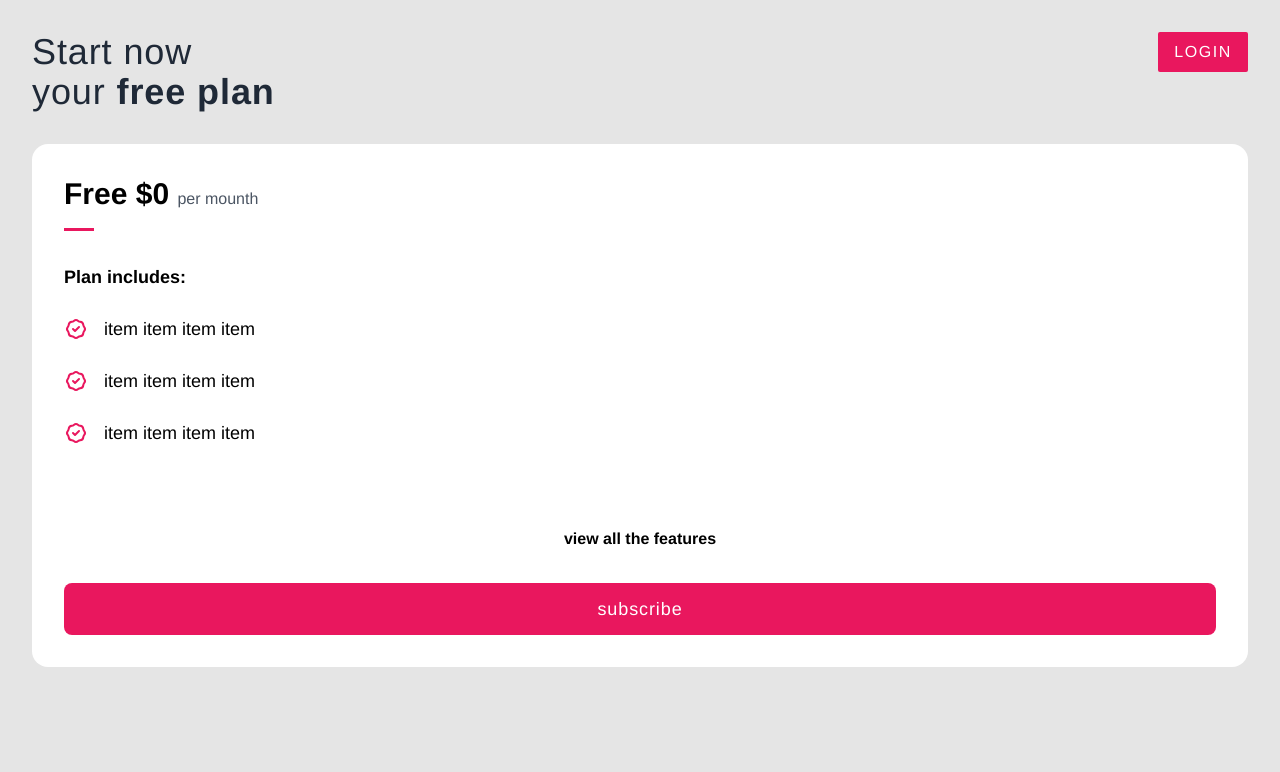
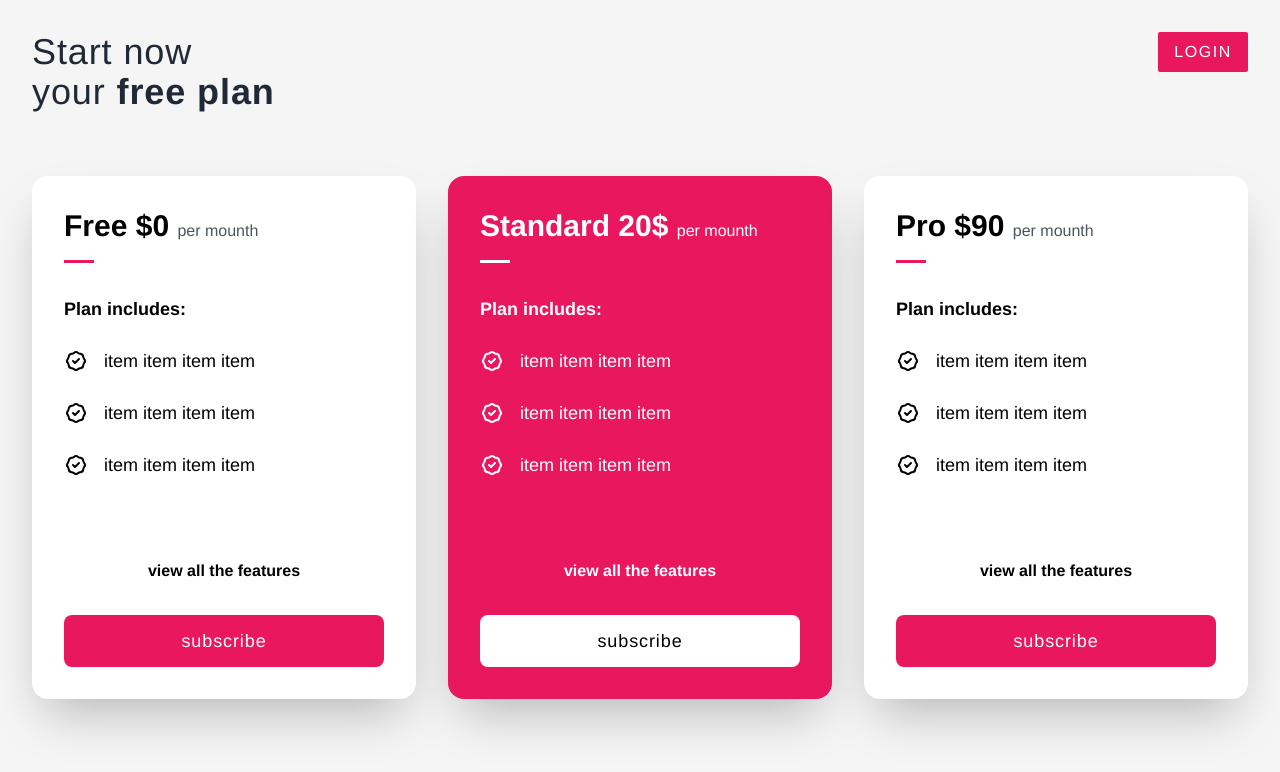
Before and after one commit to todelusion/Pricing-plan, a Vue app: page / in a window 1280 px wide. Shown: the top 772 px of the page. Built offline with nearby package versions, Linux system fonts and the light colour scheme.

Commit message:
2022.01.20_Card done

```diff
--- a/src/App.vue
+++ b/src/App.vue
@@ -19,4 +19,5 @@ export default {
   -webkit-font-smoothing: antialiased;
   -moz-osx-font-smoothing: grayscale;
 }
+
 </style>
--- a/src/components/Card.vue
+++ b/src/components/Card.vue
@@ -1,50 +1,66 @@
 <template>
-<body class="bg-[#E5E5E5]">
-    <div class="p-4 h-screen lg:p-8">
+
+    <body class="bg-[#F5F5F5] min-h-screen">
+        <div class="pt-5 px-16 lg:p-8">
             <div class="flex justify-between items-start lg:max-w-[1280px] lg:mx-auto">
                 <div class="border-gray-500">
                     <h1 class="text-4xl text-gray-800 tracking-wide">Start now</h1>
                     <p class="text-4xl text-gray-800 tracking-wide">your <span class="font-bold">free plan</span></p>
                 </div>
-            <button class="bg-primary text-white py-2 px-4 tracking-widest rounded-sm ring-primary ring-offset-2 active:ring-2 duration-100">LOGIN</button>
+                <button
+                    class="bg-primary text-white py-2 px-4 tracking-widest rounded-sm ring-primary ring-offset-2 active:ring-2 duration-100">LOGIN</button>
             </div>
-    <div class="mt-8  lg:max-w-[1280px] lg:mx-auto">
-        <div class="w-full p-8 mt-8 bg-secondary rounded-2xl">
-            <p class="text-3xl font-bold">Free $0 <span class="text-base text-gray-600 font-medium">per mounth</span></p>
+            <div class="lg:grid lg:grid-cols-3 lg:justify-evenly lg:gap-8 lg:max-w-[1280px] lg:mx-auto">
+                <div class="w-full p-8 mt-16 bg-secondary rounded-2xl hover:scale-105 duration-150 shadow-2xl">
+                    <p class="text-3xl font-bold">Free $0 <span class="text-base text-gray-600 font-medium">per
+                            mounth</span></p>
                     <div class="w-[30px] h-[3px] bg-primary mt-4"></div>
                     <p class="mt-8 font-bold text-lg">Plan includes:</p>
 
-            <!-- 未使用v-for -->
-            <!-- <ul id="list1" class="text-lg mb-20">
-                <li class="flex items-center mt-6">
-                    <svg xmlns="http://www.w3.org/2000/svg" class="h-6 w-6 mr-4 text-primary" fill="none" viewBox="0 0 24 24" stroke="currentColor">
-  <path stroke-linecap="round" stroke-linejoin="round" stroke-width="2" d="M9 12l2 2 4-4M7.835 4.697a3.42 3.42 0 001.946-.806 3.42 3.42 0 014.438 0 3.42 3.42 0 001.946.806 3.42 3.42 0 013.138 3.138 3.42 3.42 0 00.806 1.946 3.42 3.42 0 010 4.438 3.42 3.42 0 00-.806 1.946 3.42 3.42 0 01-3.138 3.138 3.42 3.42 0 00-1.946.806 3.42 3.42 0 01-4.438 0 3.42 3.42 0 00-1.946-.806 3.42 3.42 0 01-3.138-3.138 3.42 3.42 0 00-.806-1.946 3.42 3.42 0 010-4.438 3.42 3.42 0 00.806-1.946 3.42 3.42 0 013.138-3.138z" />
-                    </svg>
+                    <!-- 嘗試使用v-for -->
+                    <ul id="list1" class="text-lg mb-20">
+                        <Clist />
+                        <Clist />
+                        <Clist />
+                    </ul>
 
-
-                    item item item item
-                </li>
-                 <li class="flex items-center mt-6">
-                    <svg xmlns="http://www.w3.org/2000/svg" class="h-6 w-6 mr-4 text-primary" fill="none" viewBox="0 0 24 24" stroke="currentColor">
-  <path stroke-linecap="round" stroke-linejoin="round" stroke-width="2" d="M9 12l2 2 4-4M7.835 4.697a3.42 3.42 0 001.946-.806 3.42 3.42 0 014.438 0 3.42 3.42 0 001.946.806 3.42 3.42 0 013.138 3.138 3.42 3.42 0 00.806 1.946 3.42 3.42 0 010 4.438 3.42 3.42 0 00-.806 1.946 3.42 3.42 0 01-3.138 3.138 3.42 3.42 0 00-1.946.806 3.42 3.42 0 01-4.438 0 3.42 3.42 0 00-1.946-.806 3.42 3.42 0 01-3.138-3.138 3.42 3.42 0 00-.806-1.946 3.42 3.42 0 010-4.438 3.42 3.42 0 00.806-1.946 3.42 3.42 0 013.138-3.138z" />
-                    </svg>
-                    item item item item
-                </li>
-                 <li class="flex items-center mt-6">
-                    <svg xmlns="http://www.w3.org/2000/svg" class="h-6 w-6 mr-4 text-primary" fill="none" viewBox="0 0 24 24" stroke="currentColor">
-  <path stroke-linecap="round" stroke-linejoin="round" stroke-width="2" d="M9 12l2 2 4-4M7.835 4.697a3.42 3.42 0 001.946-.806 3.42 3.42 0 014.438 0 3.42 3.42 0 001.946.806 3.42 3.42 0 013.138 3.138 3.42 3.42 0 00.806 1.946 3.42 3.42 0 010 4.438 3.42 3.42 0 00-.806 1.946 3.42 3.42 0 01-3.138 3.138 3.42 3.42 0 00-1.946.806 3.42 3.42 0 01-4.438 0 3.42 3.42 0 00-1.946-.806 3.42 3.42 0 01-3.138-3.138 3.42 3.42 0 00-.806-1.946 3.42 3.42 0 010-4.438 3.42 3.42 0 00.806-1.946 3.42 3.42 0 013.138-3.138z" />
-                    </svg>
-                    item item item item
-                </li>
-            </ul> -->
+                    <a href="#" class="block w-full mb-8 font-bold text-center">view all the features</a>
+                    <button
+                        class="w-full bg-primary py-3 text-white rounded-lg tracking-wider text-lg">subscribe</button>
+                </div>
+                <div class="w-full p-8 mt-16 bg-primary rounded-2xl hover:scale-105 duration-150 text-white shadow-2xl">
+                    <p class="text-3xl font-bold">Standard 20$ <span class="text-base text-white font-medium">per
+                            mounth</span></p>
+                    <div class="w-[30px] h-[3px] bg-white mt-4"></div>
+                    <p class="mt-8 font-bold text-lg">Plan includes:</p>
 
                     <!-- 嘗試使用v-for -->
                     <ul id="list1" class="text-lg mb-20">
-            <Clist /><Clist /><Clist />
+                        <Clist color="text-white" />
+                        <Clist color="text-white" />
+                        <Clist color="text-white" />
                     </ul>
 
                     <a href="#" class="block w-full mb-8 font-bold text-center">view all the features</a>
-            <button class="w-full bg-primary py-3 text-white rounded-lg tracking-wider text-lg">subscribe</button>
+                    <button
+                        class="w-full bg-white py-3 text-black rounded-lg tracking-wider text-lg">subscribe</button>
+                </div>
+                <div class="w-full p-8 mt-16 bg-secondary rounded-2xl hover:scale-105 duration-150 shadow-2xl">
+                    <p class="text-3xl font-bold">Pro $90 <span class="text-base text-gray-600 font-medium">per
+                            mounth</span></p>
+                    <div class="w-[30px] h-[3px] bg-primary mt-4"></div>
+                    <p class="mt-8 font-bold text-lg">Plan includes:</p>
+
+                    <!-- 嘗試使用v-for -->
+                    <ul id="list1" class="text-lg mb-20">
+                        <Clist />
+                        <Clist />
+                        <Clist />
+                    </ul>
+
+                    <a href="#" class="block w-full mb-8 font-bold text-center">view all the features</a>
+                    <button
+                        class="w-full bg-primary py-3 text-white rounded-lg tracking-wider text-lg">subscribe</button>
                 </div>
             </div>
         </div>
@@ -54,12 +70,17 @@
 <script>
     import Clist from './Clist.vue'
     export default {
-    data(){
-        return{
-            lists:[
-                {title: 'list1'},
-                {title: 'list2'},
-                {title: 'list3'}
+        data() {
+            return {
+                lists: [{
+                        title: 'list1'
+                    },
+                    {
+                        title: 'list2'
+                    },
+                    {
+                        title: 'list3'
+                    }
                 ]
             }
 
--- a/src/components/Clist.vue
+++ b/src/components/Clist.vue
@@ -1,8 +1,16 @@
 <template>
-<li class="flex items-center mt-6">
-<svg xmlns="http://www.w3.org/2000/svg" class="h-6 w-6 mr-4 text-primary" fill="none" viewBox="0 0 24 24" stroke="currentColor">
-<path stroke-linecap="round" stroke-linejoin="round" stroke-width="2" d="M9 12l2 2 4-4M7.835 4.697a3.42 3.42 0 001.946-.806 3.42 3.42 0 014.438 0 3.42 3.42 0 001.946.806 3.42 3.42 0 013.138 3.138 3.42 3.42 0 00.806 1.946 3.42 3.42 0 010 4.438 3.42 3.42 0 00-.806 1.946 3.42 3.42 0 01-3.138 3.138 3.42 3.42 0 00-1.946.806 3.42 3.42 0 01-4.438 0 3.42 3.42 0 00-1.946-.806 3.42 3.42 0 01-3.138-3.138 3.42 3.42 0 00-.806-1.946 3.42 3.42 0 010-4.438 3.42 3.42 0 00.806-1.946 3.42 3.42 0 013.138-3.138z" />
-</svg>
-<p>item item item item</p>
-</li>
+    <li class="flex items-center mt-6">
+        <svg xmlns="http://www.w3.org/2000/svg" :class="{ color }" class="h-6 w-6 mr-4" fill="none" viewBox="0 0 24 24"
+            stroke="currentColor">
+            <path stroke-linecap="round" stroke-linejoin="round" stroke-width="2"
+                d="M9 12l2 2 4-4M7.835 4.697a3.42 3.42 0 001.946-.806 3.42 3.42 0 014.438 0 3.42 3.42 0 001.946.806 3.42 3.42 0 013.138 3.138 3.42 3.42 0 00.806 1.946 3.42 3.42 0 010 4.438 3.42 3.42 0 00-.806 1.946 3.42 3.42 0 01-3.138 3.138 3.42 3.42 0 00-1.946.806 3.42 3.42 0 01-4.438 0 3.42 3.42 0 00-1.946-.806 3.42 3.42 0 01-3.138-3.138 3.42 3.42 0 00-.806-1.946 3.42 3.42 0 010-4.438 3.42 3.42 0 00.806-1.946 3.42 3.42 0 013.138-3.138z" />
+        </svg>
+        <p>item item item item</p>
+    </li>
 </template>
+
+<script>
+    export default {
+        props: ['color']
+    }
+</script>
```
Lines whose indentation alone changed are shown as unchanged.
